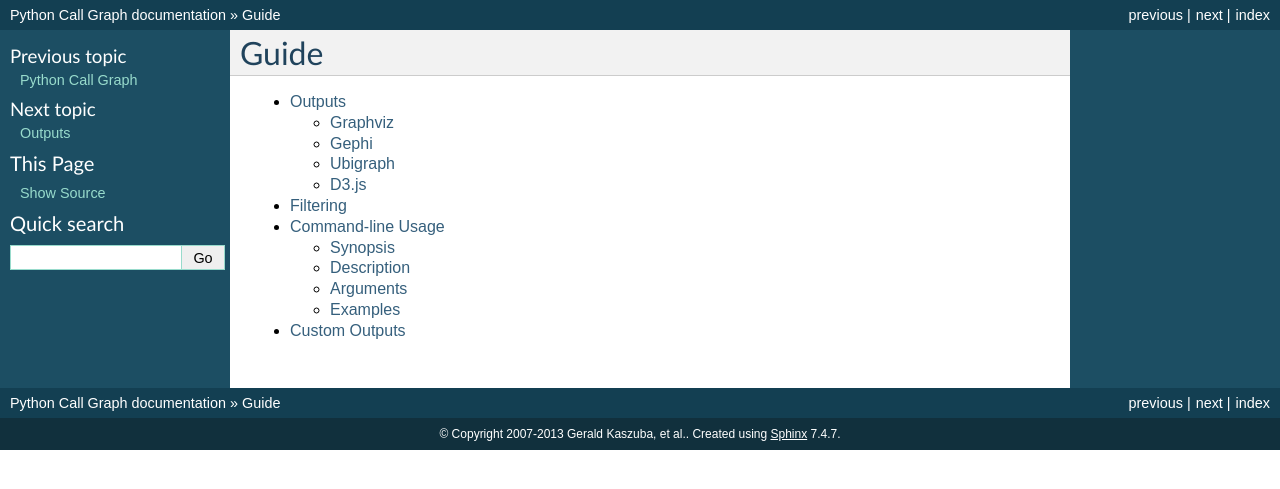
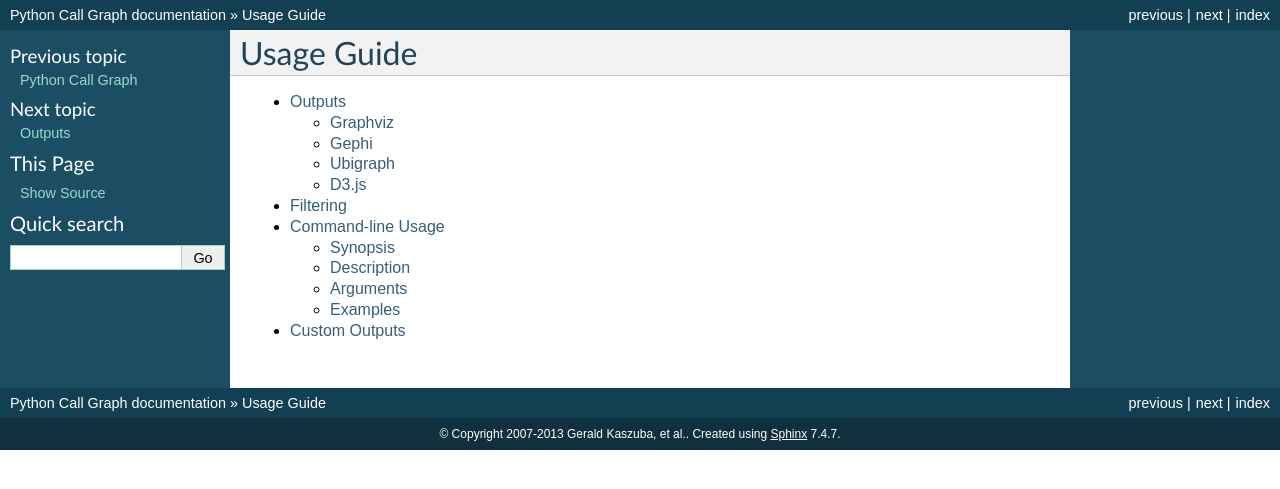
Before and after one commit to gak/pycallgraph, a Sphinx documentation site: the page built from docs/guide/index.rst, in a window 1280 px wide. Shown: the top 489 px of the page. Built offline with Sphinx 7.4.7, drawn with Linux system fonts in a browser that asks for light colours; pages that are not in the unit, such as notebooks, are missing from menus; the version number could not be read and is left out.

Commit message:
Doc tweaks for README.rst

```diff
--- a/README.rst
+++ b/README.rst
@@ -55,4 +55,4 @@ A simple use of the API is::
 Documentation
 =============
 
-Feel free to browse the `documentation of pycallgraph <https://pycallgraph.readthedocs.org/en/latest/>`_ for guides, API reference, screenshots, etc.
+Feel free to browse the `documentation of pycallgraph <https://pycallgraph.slowchop.com/en/latest/>`_ for the `usage guide <https://pycallgraph.slowchop.com/en/latest/guide/>`_ and `API reference <https://pycallgraph.slowchop.com/en/latest/api/`.
--- a/docs/guide/index.rst
+++ b/docs/guide/index.rst
@@ -1,5 +1,5 @@
-Guide
-=====
+Usage Guide
+===========
 
 .. toctree::
    :maxdepth: 3
```
